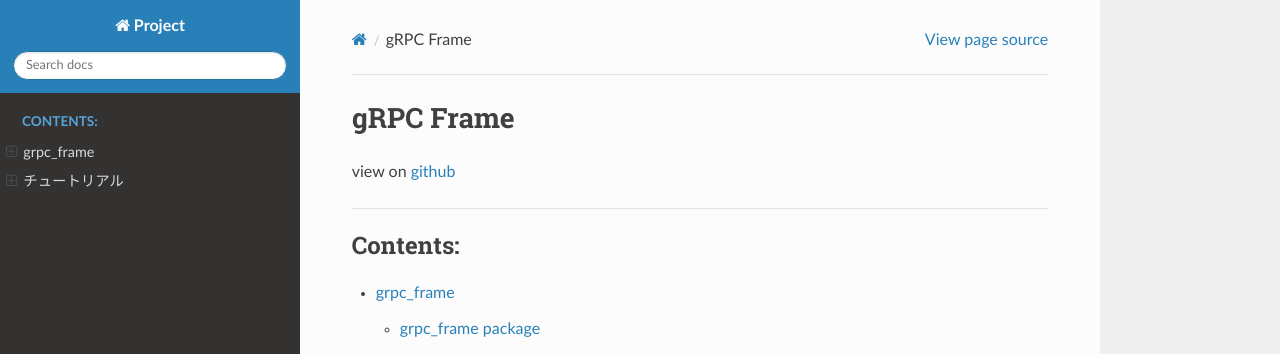
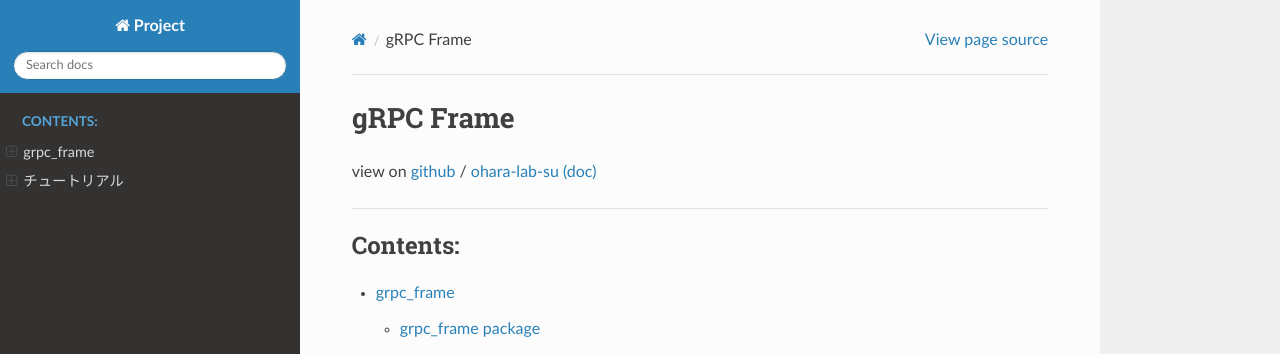
Before and after one commit to ohara-lab-su/grpc_frame, a Sphinx documentation site: the page built from docs/index.md, in a window 1280 px wide and 900 px high. Shown: the top 354 px of the window. Built offline with Sphinx 7.4.7 and the Read the Docs theme 3.1.0, drawn with Linux system fonts in a browser that asks for light colours.

````diff
--- a/docs/index.md
+++ b/docs/index.md
@@ -1,5 +1,6 @@
 # gRPC Frame
-view on [github](https://github.com/ohara-lab-su/grpc_frame/)
+view on [github](https://github.com/ohara-lab-su/grpc_frame/) / [ohara-lab-su (doc)](https://ohara-lab-su.github.io/)
+
 
 ---
 ```{toctree}
````
